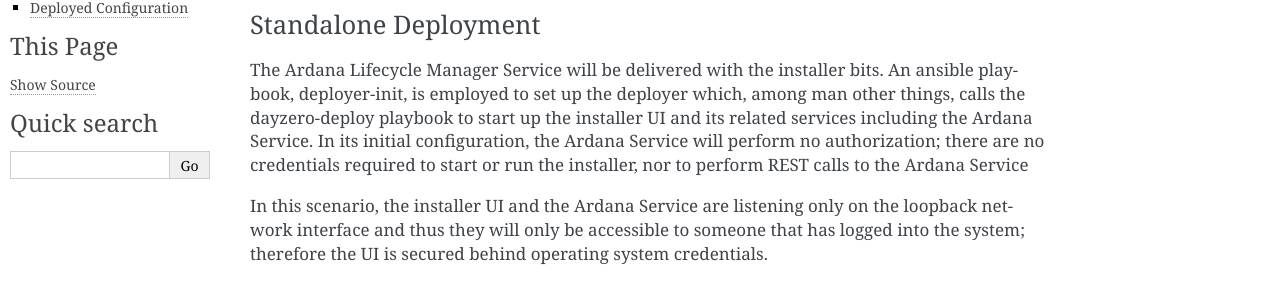
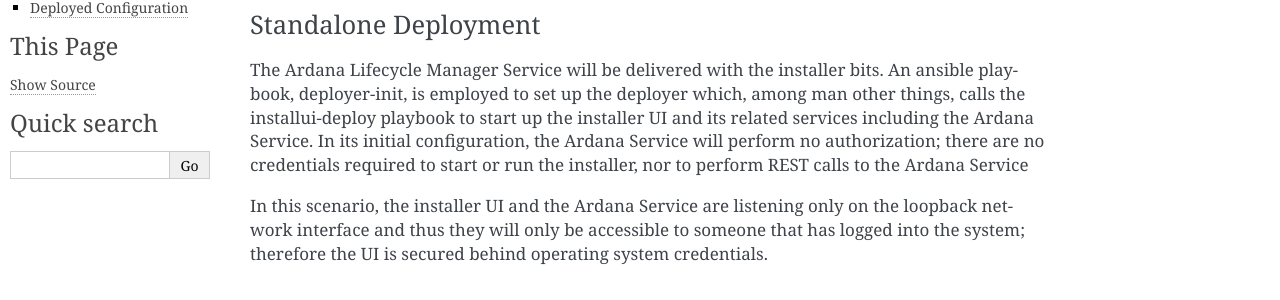
Before and after one commit to ArdanaCLM/ardana-service, a Sphinx documentation site: the page built from doc/source/deployment.rst, in a window 1280 px wide. Shown: the part 181-481 px from the top of the page. Built offline with Sphinx 7.4.7, drawn with Linux system fonts in a browser that asks for light colours; pages that are not in the unit, such as notebooks, are missing from menus.

Commit message:
SCRD-2228 Replace dayzero playbook reference with installui
Remove references to dayzero playbooks and replace with installui
playbooks.

Change-Id: I28386858d4e82ace1ba08452a04d61b4c87ae12a
Depends-On: Ib3f96f3009e82fd2ff3751a3ac55aa13681d8ad3

```diff
--- a/doc/source/deployment.rst
+++ b/doc/source/deployment.rst
@@ -12,7 +12,7 @@ Standalone Deployment
 ^^^^^^^^^^^^^^^^^^^^^
 The Ardana Lifecycle Manager Service will be delivered with the installer bits.  An
 ansible playbook, deployer-init, is employed to set up the deployer which,
-among man other things, calls the dayzero-deploy playbook to start up the installer
+among man other things, calls the installui-deploy playbook to start up the installer
 UI and its related services including the Ardana Service. In its initial configuration,
 the Ardana Service will perform no authorization; there are no credentials required
 to start or run the installer, nor to perform REST calls to the Ardana Service
--- a/doc/source/rest.rst
+++ b/doc/source/rest.rst
@@ -40,7 +40,7 @@ The following endpoints were removed:
 
 * ``/osinstall`` , which called several ansible playbooks.  Callers instead should use the
   ``/playbooks`` endpoint to run a single ansible playbook that in turn executes all of these same tasks, such as
-  ``dayzero-os-provision.yml``.
+  ``installui-os-provision.yml``.
 
 * ``/model/expanded``. The ``/model/cp_output`` can be used instead to obtain the same information
 
```
Also changed, not shown: 7 other files.
